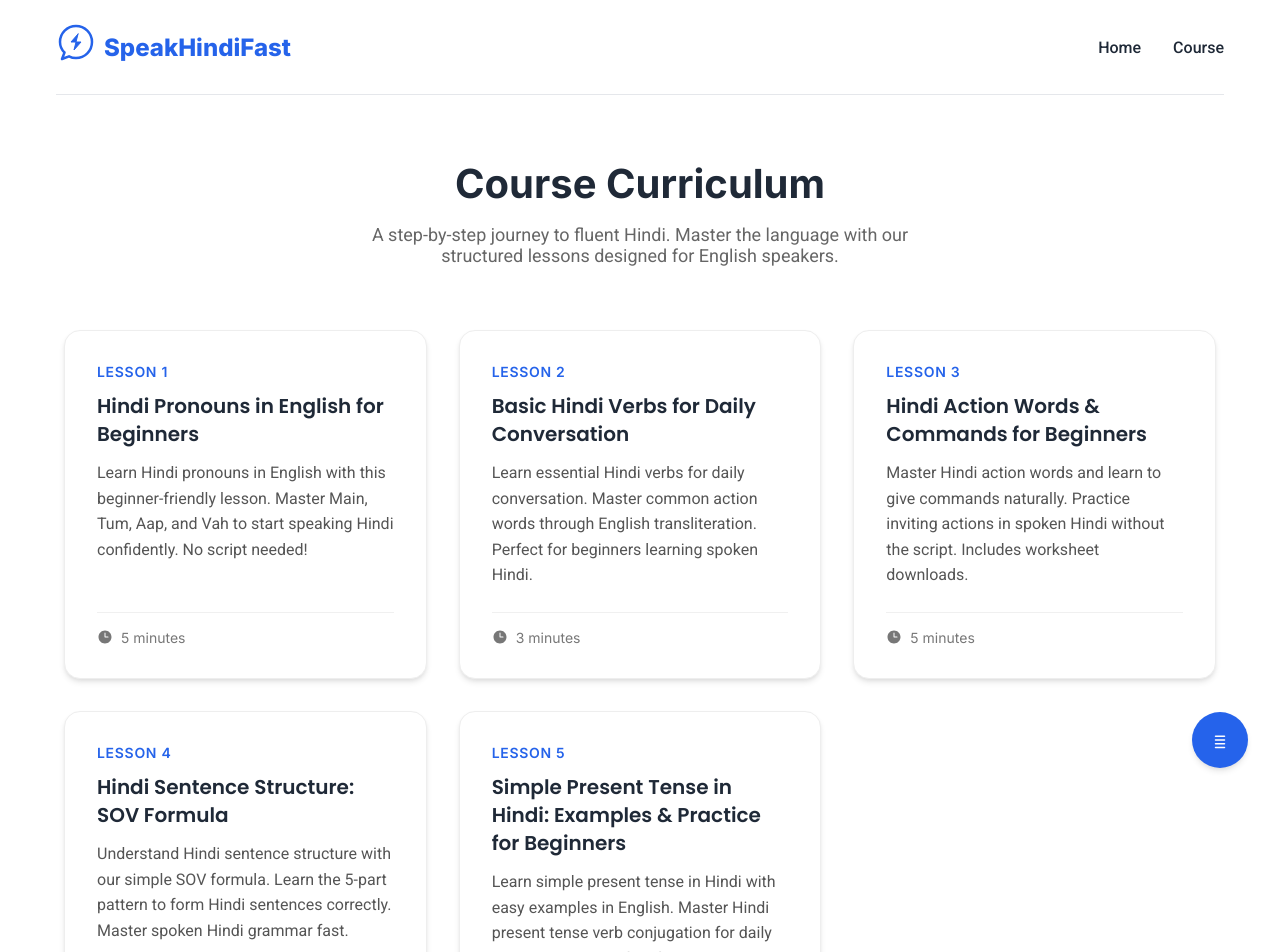
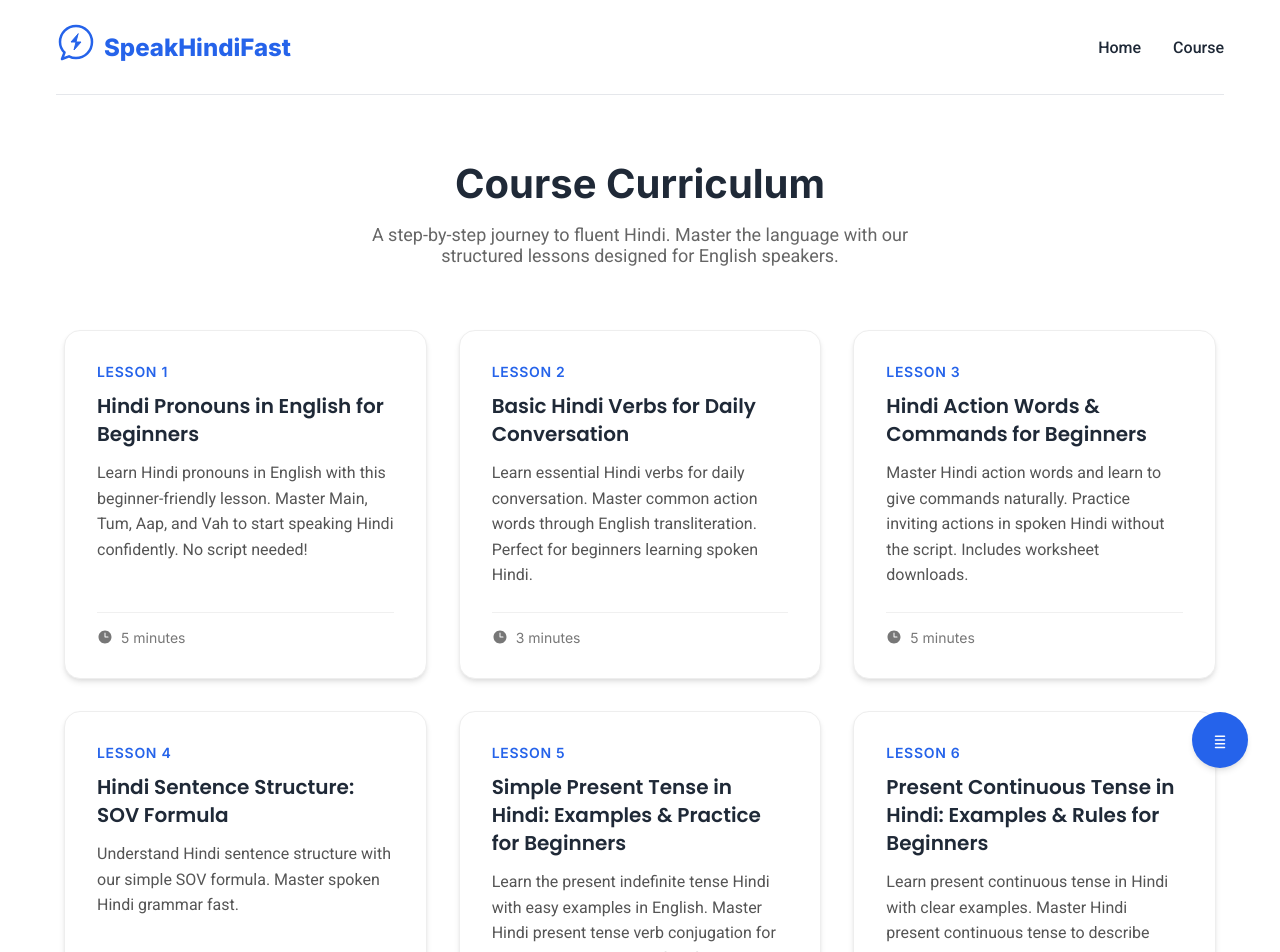
Before and after one commit to pingananth/Speak-Hindi-Fast, a Next.js app: page /course in a window 1280 px wide. Shown: the top 952 px of the page. Built offline with nearby package versions, Linux system fonts and the light colour scheme.

Commit message:
present continuous added

```diff
--- a/src/data/lessons.ts
+++ b/src/data/lessons.ts
@@ -130,7 +130,7 @@ export const lessons: Lesson[] = [
         id: 4,
         slug: "hindi-sentence-structure",
         title: "Hindi Sentence Structure: SOV Formula",
-        description: "Understand Hindi sentence structure with our simple SOV formula. Learn the 5-part pattern to form Hindi sentences correctly. Master spoken Hindi grammar fast.",
+        description: "Understand Hindi sentence structure with our simple SOV formula. Master spoken Hindi grammar fast.",
         duration: 5,
         introduction: "Learn the difference between English and Hindi structure to learn to speak hindi.",
         vimeoId: "1143176591",
@@ -144,7 +144,6 @@ export const lessons: Lesson[] = [
 <h3>Quiz</h3>
 <ul>
 <li>Is hindi sov or svo? ( SVO = Subject Verb Object & SOV = Subject Object Verb )</li>
-<li>Do you remember the five part formula for hindi sentence formation?</li>
 <li>Map out the hindi sentence formula for 'Hum office jathay hain'/li>
 
 </ul>
@@ -154,7 +153,7 @@ export const lessons: Lesson[] = [
         id: 5,
         slug: "simple-present-tense-in-hindi",
         title: "Simple Present Tense in Hindi: Examples & Practice for Beginners",
-        description: "Learn simple present tense in Hindi with easy examples in English. Master Hindi present tense verb conjugation for daily conversations. Perfect for spoken Hindi beginners!",
+        description: "Learn the present indefinite tense Hindi with easy examples in English. Master Hindi present tense verb conjugation for daily conversations. Perfect for spoken Hindi beginners!",
         duration: 5,
         introduction: "Conjugating verbs in present tense.",
         vimeoId: "1143380070",
@@ -192,4 +191,47 @@ export const lessons: Lesson[] = [
             }
         ]
     },
+
+    {
+        id: 6,
+        slug: "present-continuous-tense-in-hindi",
+        title: "Present Continuous Tense in Hindi: Examples & Rules for Beginners",
+        description: "Learn present continuous tense in Hindi with clear examples. Master Hindi present continuous tense to describe ongoing actions. Includes practice exercises!",
+        duration: 5,
+        introduction: "Learn to describe actions happening right now in Hindi.",
+        vimeoId: "1144827452",
+        notes: `
+<h3>Activity</h3>
+<ul>
+<li>Download the worksheet and practice the present tense verbs</li>
+<li>Print out the worksheet if possible as most excel will autoprompt the formula</li>
+<li>Observe and practice the present tense verbs</li>
+</ul>
+
+<h3>Spoken Hindi Tip</h3>
+<ul>
+<li>Don't try to find the hindi equivalent for all the words. Start with replacing the known verbs first.</li>
+<li>Colloquially while speaking, people use 'na' instead of 'na hai' or 'na hain'or 'nahin'.</li>
+<li>Colloquially while speaking, people won't end the sentences with 'hai' or 'hain' but its implied.</li>
+</ul>
+
+<h3>Quiz</h3>
+<ul>
+<li>Say 'I write poem' in Hindi</li>
+<li>Say 'You stand straight' in Hindi</li>
+<li>Say 'They didn't sit quietly' in Hindi</li>
+</ul>
+        `
+        ,
+        downloads: [
+            {
+                label: "Working Sheet",
+                url: "/downloads/lesson-6-worksheet.xlsx"
+            },
+            {
+                label: "Solution Sheet",
+                url: "/downloads/lesson-6-solutions.xlsx"
+            }
+        ]
+    }
 ];
```
